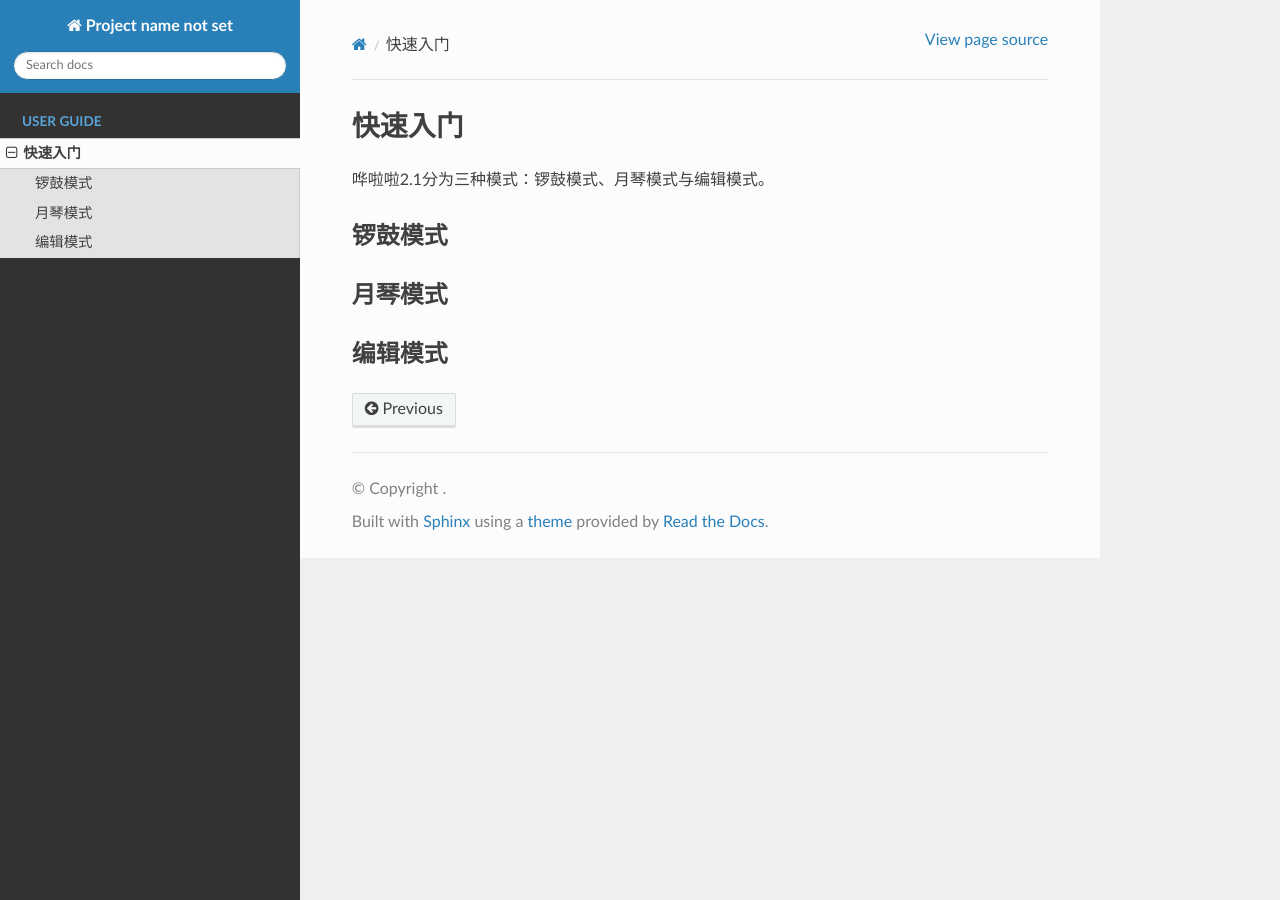
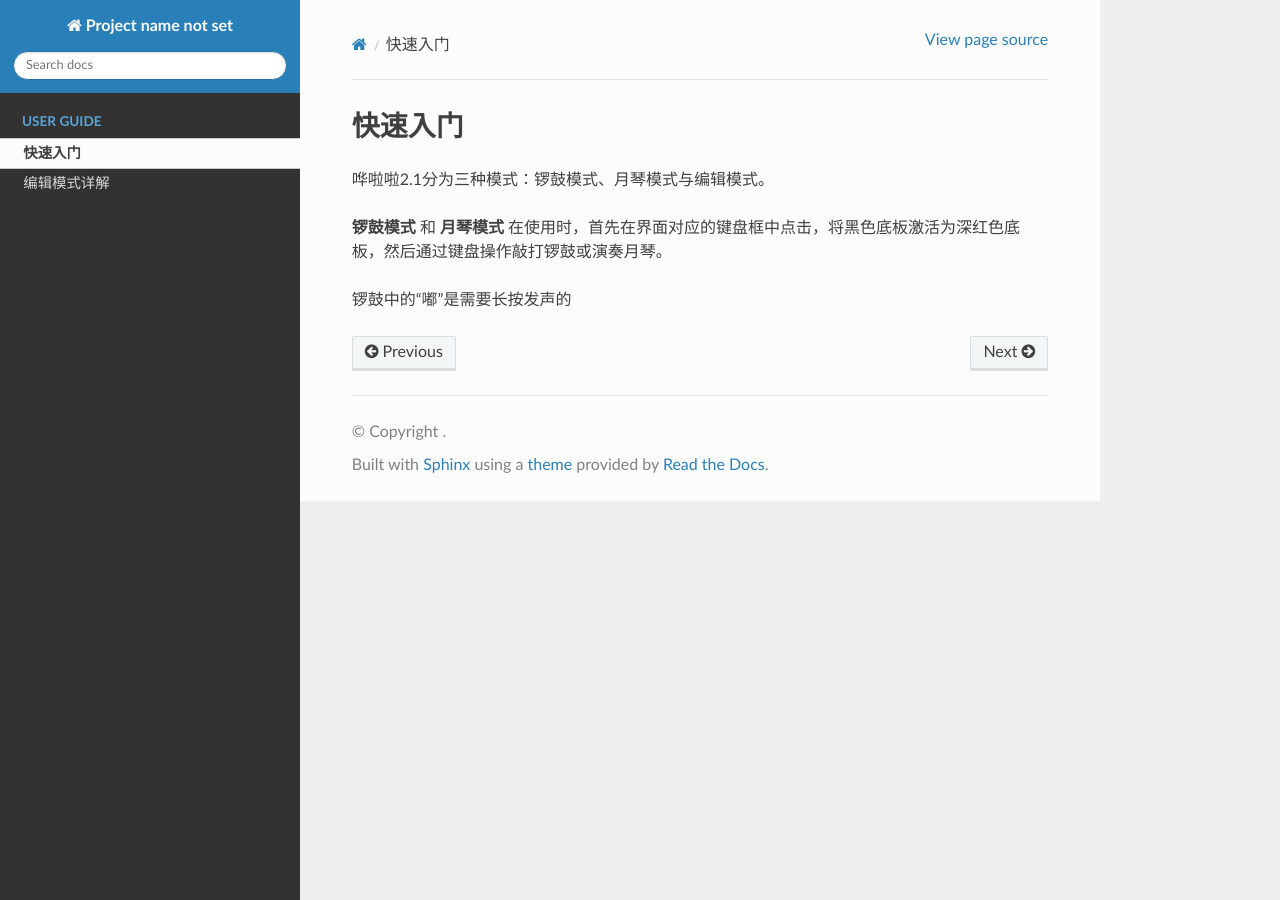
Before and after one commit to LiShuoxue/DrumPlayer2.1, a Sphinx documentation site: the page built from docs/source/user/quickstart.rst, in a window 1280 px wide. Built offline with Sphinx 7.4.7 and the Read the Docs theme 2.0.0, drawn with Linux system fonts in a browser that asks for light colours.

Commit message:
Change the document

```diff
--- a/docs/source/index.rst
+++ b/docs/source/index.rst
@@ -4,8 +4,11 @@
 简介 Introduction
 ^^^^^^^^^^^^^^^^^^^^^^^^^^^^^^^
 
+“哗啦啦”是web编程的京剧电子锣鼓/月琴小程序，它具有操作简便，可玩性强的特点。
+
 .. toctree::
    :maxdepth: 2
    :caption: User Guide
 
    user/quickstart
+   user/edit
--- a/docs/source/user/edit.rst
+++ b/docs/source/user/edit.rst
@@ -0,0 +1,2 @@
+编辑模式详解
+===================================
--- a/docs/source/user/quickstart.rst
+++ b/docs/source/user/quickstart.rst
@@ -3,11 +3,6 @@
 
 哗啦啦2.1分为三种模式：锣鼓模式、月琴模式与编辑模式。
 
-锣鼓模式
-^^^^^^^^^^
+**锣鼓模式** 和 **月琴模式** 在使用时，首先在界面对应的键盘框中点击，将黑色底板激活为深红色底板，然后通过键盘操作敲打锣鼓或演奏月琴。
 
-月琴模式
-^^^^^^^^^^
-
-编辑模式
-^^^^^^^^^^
+锣鼓中的“嘟”是需要长按发声的
```
